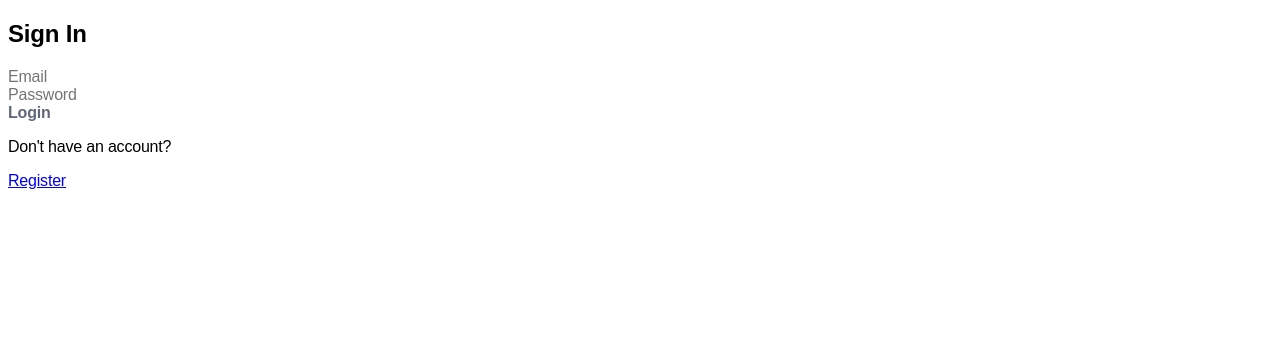
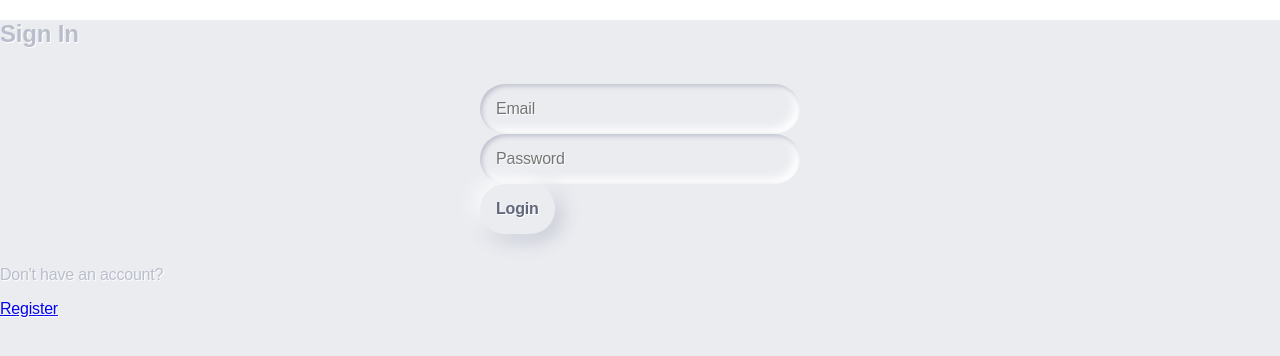
Before and after one commit to four4z/webject2, a React (Vite) app: page /signin in a window 1280 px wide. Shown: the top 356 px of the page. Built offline with nearby package versions, Linux system fonts and the light colour scheme.

Commit message:
แก้ css sign up login

```diff
--- a/src/RegisterScreen.module.css
+++ b/src/RegisterScreen.module.css
@@ -14,12 +14,16 @@
   letter-spacing: -0.2px;
   font-size: var(--ruler);
   color: var(--color-shadow);
+  min-height: 100vh;
 }
 
 /* Add more styles as needed */
 
-  body, html {
-    background-color: var(--color-bg);
+body, html {
+  margin: 0;
+  padding: 0;
+  background-color: var(--color-bg);
+  height: 100vh;
   }
 
   body, p, input, select, textarea, button {
--- a/src/SignInScreen.jsx
+++ b/src/SignInScreen.jsx
@@ -1,5 +1,6 @@
 import React from 'react';
 import { Link, useNavigate } from 'react-router-dom';
+import styles from './RegisterScreen.module.css'; // Import the CSS module file
 
 const SignInScreen = () => {
   const navigate = useNavigate();
@@ -12,7 +13,7 @@ const SignInScreen = () => {
   };
 
   return (
-    <div className="signin-screen">
+    <div className={styles['register-screen']}>
       <h2>Sign In</h2>
       <form onSubmit={handleLoginSubmit}>
         <input type="email" placeholder="Email" required />
```
